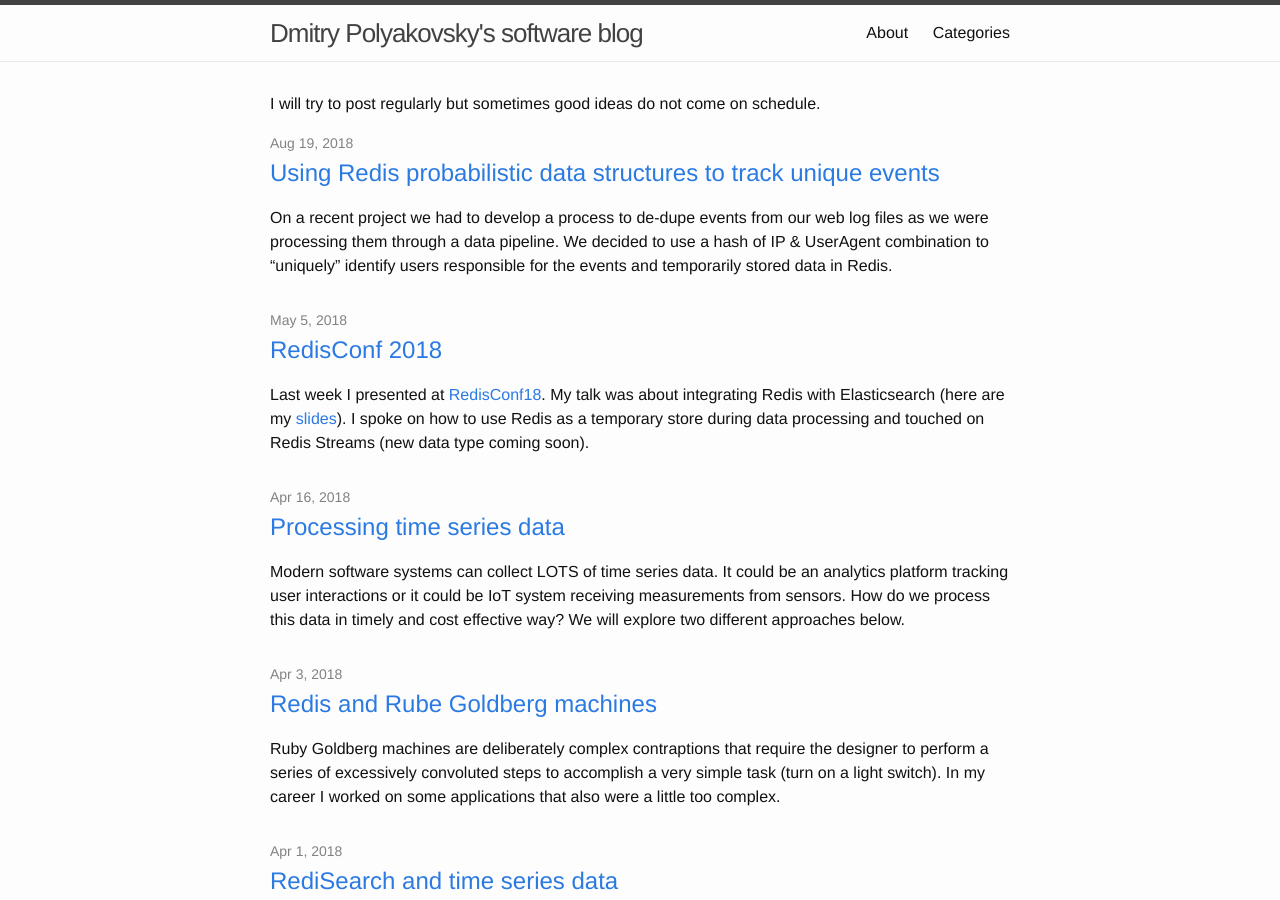
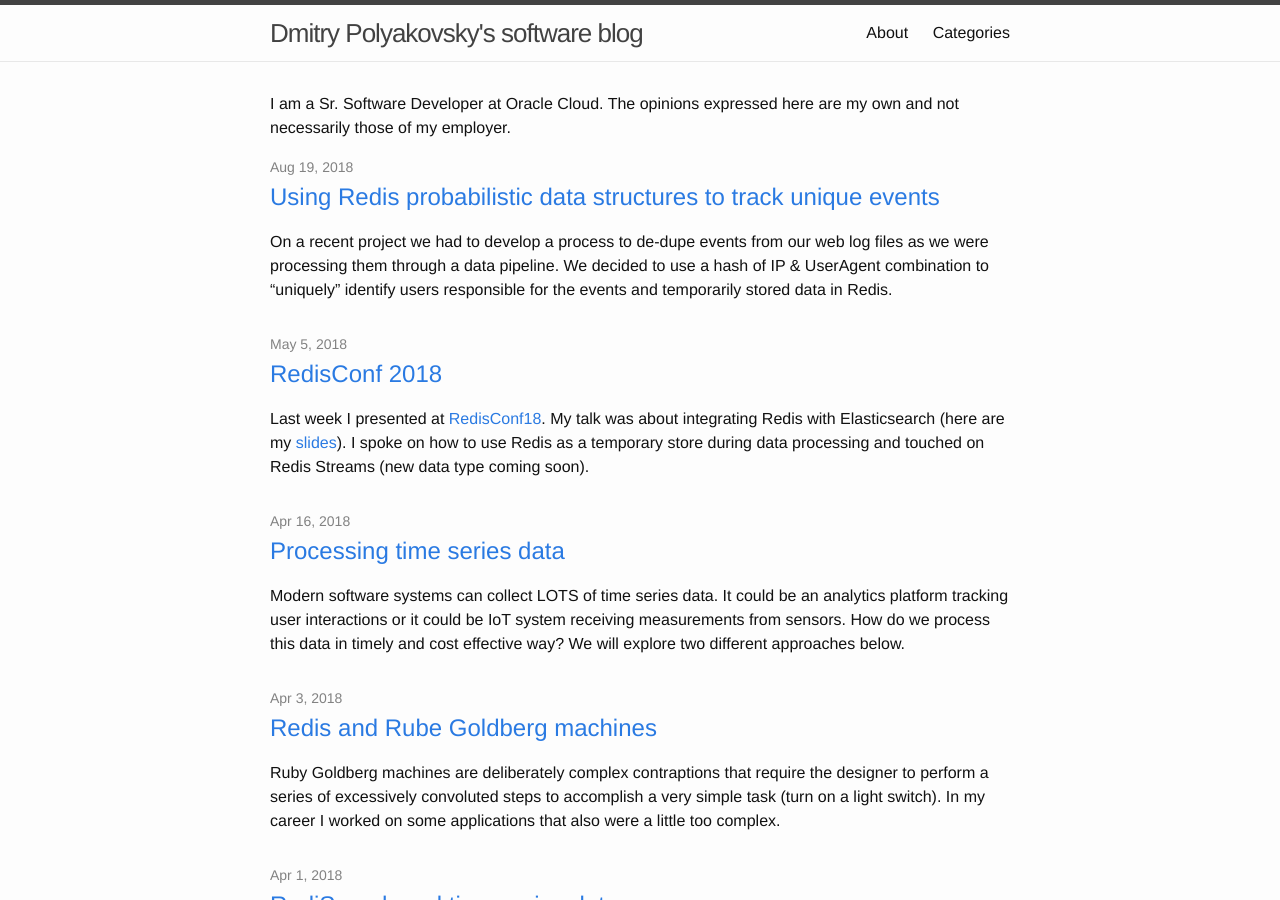
Before and after one commit to dmitrypol/dmitrypol.github.io, a Jekyll site: the page built from index.html, in a window 1280 px wide and 900 px high. Built offline with Jekyll 4.4.1, drawn with Linux system fonts in a browser that asks for light colours; comment, search, counter and statistics services are not loaded.

Commit message:
minor tweak
Signed-off-by: Dmitry Polyakovsky <dmitrypol@gmail.com>

```diff
--- a/_includes/share.html
+++ b/_includes/share.html
@@ -27,4 +27,4 @@ https://superdevresources.com/share-buttons-jekyll/
 </div>
 <br>
 
-<h4>I am a Sr. Software Engineer at Oracle.  The opinions expressed here are my own and not necessarily those of my employer.</h4>
+<h4>I am a Sr. Software Developer at Oracle Cloud.  The opinions expressed here are my own and not necessarily those of my employer.</h4>
--- a/index.html
+++ b/index.html
@@ -4,7 +4,7 @@ layout: default
 
 <div class="home">
 
-  <h4>I will try to post regularly but sometimes good ideas do not come on schedule.</h4>
+  <h4>I am a Sr. Software Developer at Oracle Cloud.  The opinions expressed here are my own and not necessarily those of my employer.</h4>
 
   <h1 class="page-heading"></h1>
 
```
Also changed, not shown: _pages/about.md (+1 -1 lines), Gemfile.lock.
